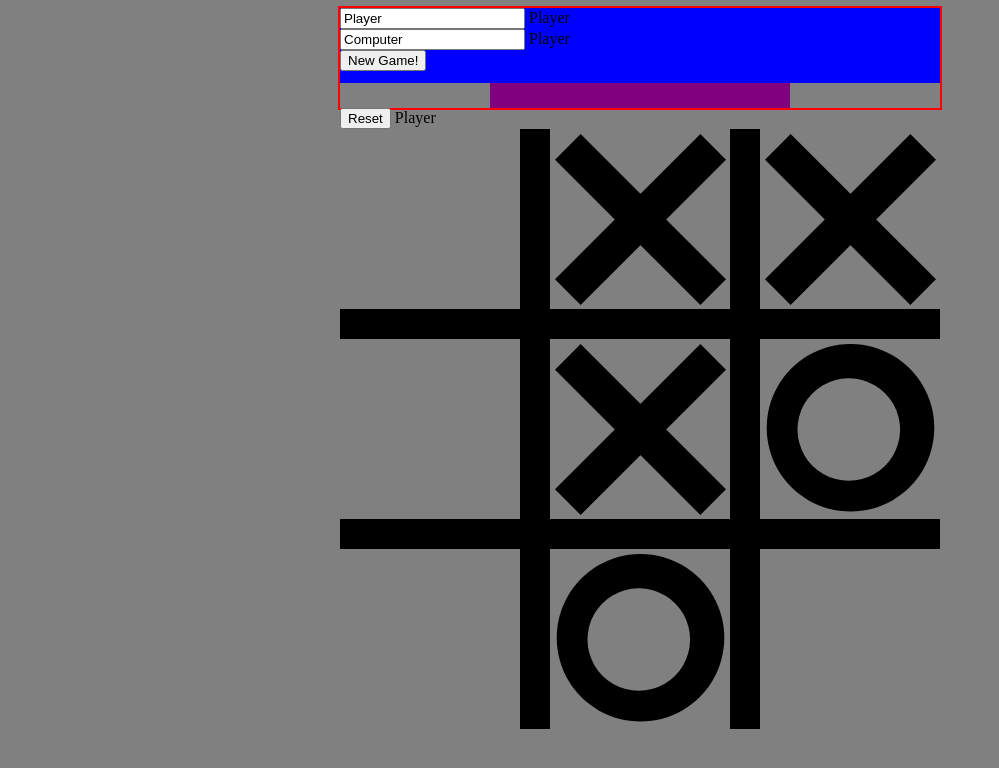
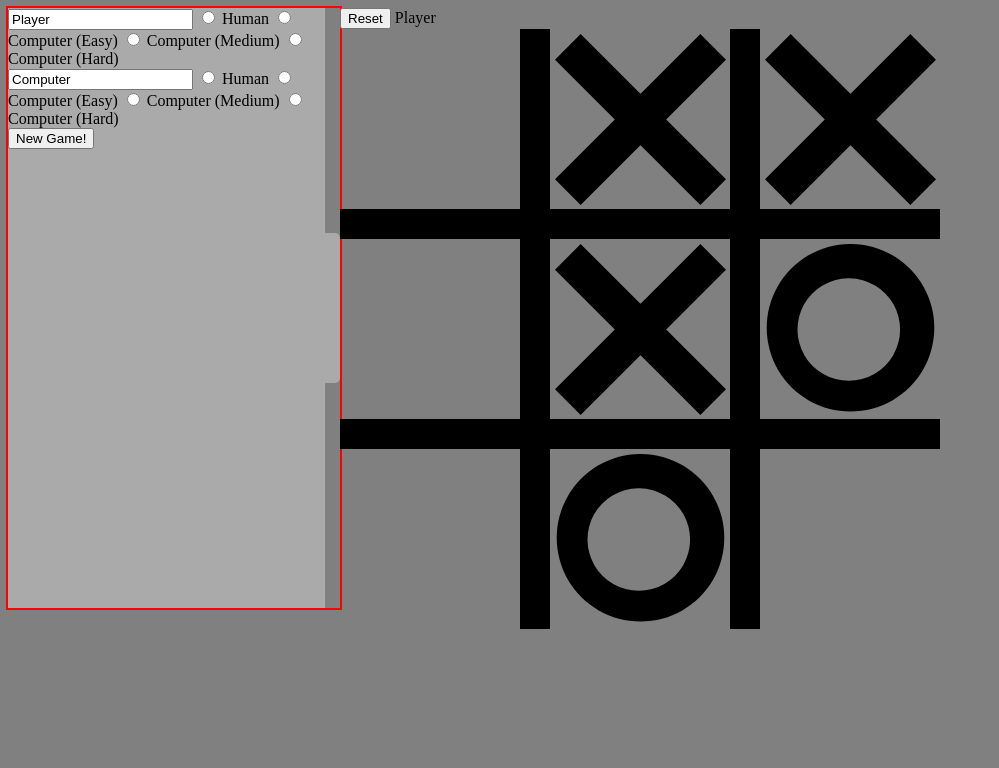
Before and after one commit to The-Slick-Nick/odin-tic-tac-toe, a plain HTML site: page index.html in a window 1280 px wide. Shown: the whole page, without its empty margins (0-999 px from the left). Drawn offline with Linux system fonts and the light colour scheme.

Commit message:
Update options menu
* Add more options for player input style (human vs ai)
* Move options menu to left of screen

```diff
--- a/index.html
+++ b/index.html
@@ -11,15 +11,36 @@
 <body>
 
     <div class="game-options-container">
+
         <div class="game-options-body">
+
             <div class="player-setup">
                 <input type="text" id="firstplayer-name" value="Player">
-                <label for="firstplayer-name">Player</label>
+
+                <!-- input scheme -->
+                <input type="radio" name="x-input-scheme" id="x-human" value="human">
+                <label for="x-human">Human</label>
+                <input type="radio" name="x-input-scheme" id="x-easy-ai" value="easy-ai">
+                <label for="x-easy-ai">Computer (Easy)</label>
+                <input type="radio" name="x-input-scheme" id="x-medium-ai" value="medium-ai">
+                <label for="x-medium-ai">Computer (Medium)</label>
+                <input type="radio" name="x-input-scheme" id="x-hard-ai" value="hard-ai">
+                <label for="x-hard-ai">Computer (Hard)</label>
+
             </div>
 
             <div class="player-setup">
                 <input type="text" id="secondplayer-name" value="Computer">
-                <label for="secondplayer-name">Player</label>
+
+                <!-- input scheme -->
+                <input type="radio" name="o-input-scheme" id="o-human" value="human">
+                <label for="o-human">Human</label>
+                <input type="radio" name="o-input-scheme" id="o-easy-ai" value="easy-ai">
+                <label for="o-easy-ai">Computer (Easy)</label>
+                <input type="radio" name="o-input-scheme" id="o-medium-ai" value="medium-ai">
+                <label for="o-medium-ai">Computer (Medium)</label>
+                <input type="radio" name="o-input-scheme" id="o-hard-ai" value="hard-ai">
+                <label for="o-hard-ai">Computer (Hard)</label>
             </div>
 
             <button class="options-submit">New Game!</button>
--- a/script.js
+++ b/script.js
@@ -1,16 +1,33 @@
 import { createPlayer, createGame } from "./ttt/ttt.js"
 import { easyAiStrategy, mediumAiStrategy, hardAiStrategy } from "./ttt/strategy.js";
+
+
+/******************************************************************************
+ * Script globals
+******************************************************************************/
 
 const statusLbl = document.querySelector(".status-lbl");
 
 const p1Input = document.querySelector("#firstplayer-name");
 const p2Input = document.querySelector("#secondplayer-name");
+
+// buttons
 const newGameBtn = document.querySelector(".options-submit");
+const resetBtn = document.querySelector(".reset-btn");
+const optionsToggle = document.querySelector(".game-options-toggle");
+
+
+const optionsBody = document.querySelector(".game-options-body");
 
 
 let p1 = null;
 let p2 = null;
 let gameobj = null;
+
+
+/******************************************************************************
+ * Function utilities
+******************************************************************************/
 
 function updateStatus(game) {
     let state = game.getState();
@@ -30,7 +47,7 @@ function updateStatus(game) {
     statusLbl.innerText = lbltext;
 }
 
-
+// set up game based on option values
 function setup() {
 
     p1 = createPlayer(p1Input.value, "x", hardAiStrategy);
@@ -172,13 +189,30 @@ function setup() {
     });
 }
 
+/******************************************************************************
+ * Adding button logic
+******************************************************************************/
+
+newGameBtn.addEventListener("click", setup);
+
+resetBtn.addEventListener("click", (e) => {
+
+    statusLbl.innerText = "";
+    gameobj.start();  // restarts
+    updateStatus(gameobj);
+});
+
+optionsToggle.addEventListener("click", (e) => {
+    // toggle options div
+
+    optionsBody.classList.toggle("collapsed-h");
+
+});
+
+
+/******************************************************************************
+ * Kicking things off
+******************************************************************************/
+
 setup();
 updateStatus(gameobj);
-newGameBtn.addEventListener("click", setup);
-
-
-document.querySelector(".reset-btn").addEventListener("click", (e) => {
-    statusLbl.innerText = "";
-    gameobj.start();
-    updateStatus(gameobj);
-});
--- a/style.css
+++ b/style.css
@@ -3,8 +3,6 @@ body {
 
     grid-template-rows: 1fr min(75vw, 75vh) 1fr;
     grid-template-columns: 1fr min(75vw, 75vh) 1fr;
-    /* grid-template-rows: repeat(3, auto); */
-    /* grid-template-columns: repeat(3, auto); */
     background-color: gray;
 }
 
@@ -14,32 +12,38 @@ body {
 
 .game-options-container {
 
-    grid-column: 2 / span 1;
-    grid-row: 1 / span 1;
+    grid-column: 1 / span 1;
+    grid-row: 2 / span 1;
 
     outline: 2px solid red;
-    align-self: start;
-    height: 100px;
 
     display: flex;
-    flex-flow: column nowrap;
-    align-items: center;
-    justify-content: flex-start;
+    flex-flow: row nowrap;
 }
 
 .game-options-body {
-    width: 100%;
-    background-color: blue;
-    height: 75%;
-
+    background-color: #aaaaaa;
+    overflow: hidden;
 }
 
+.game-options-toggle {
+    flex-shrink: 0;
+    flex-grow: 0;
+    width: 15px;
+    background-color: #aaaaaa;
+    border-top-right-radius: 5px;
+    border-bottom-right-radius: 5px;
+    height: 25%;
+    align-self: center;
+    justify-self: center;
 
+    &:hover {
+        background-color: yellow;
+    }
+}
 
-.game-options-toggle {
-    width: 50%;
-    background-color: purple;
-    height: 25%;
+.collapsed-h {
+    width: 0px;
 }
 
 
```
